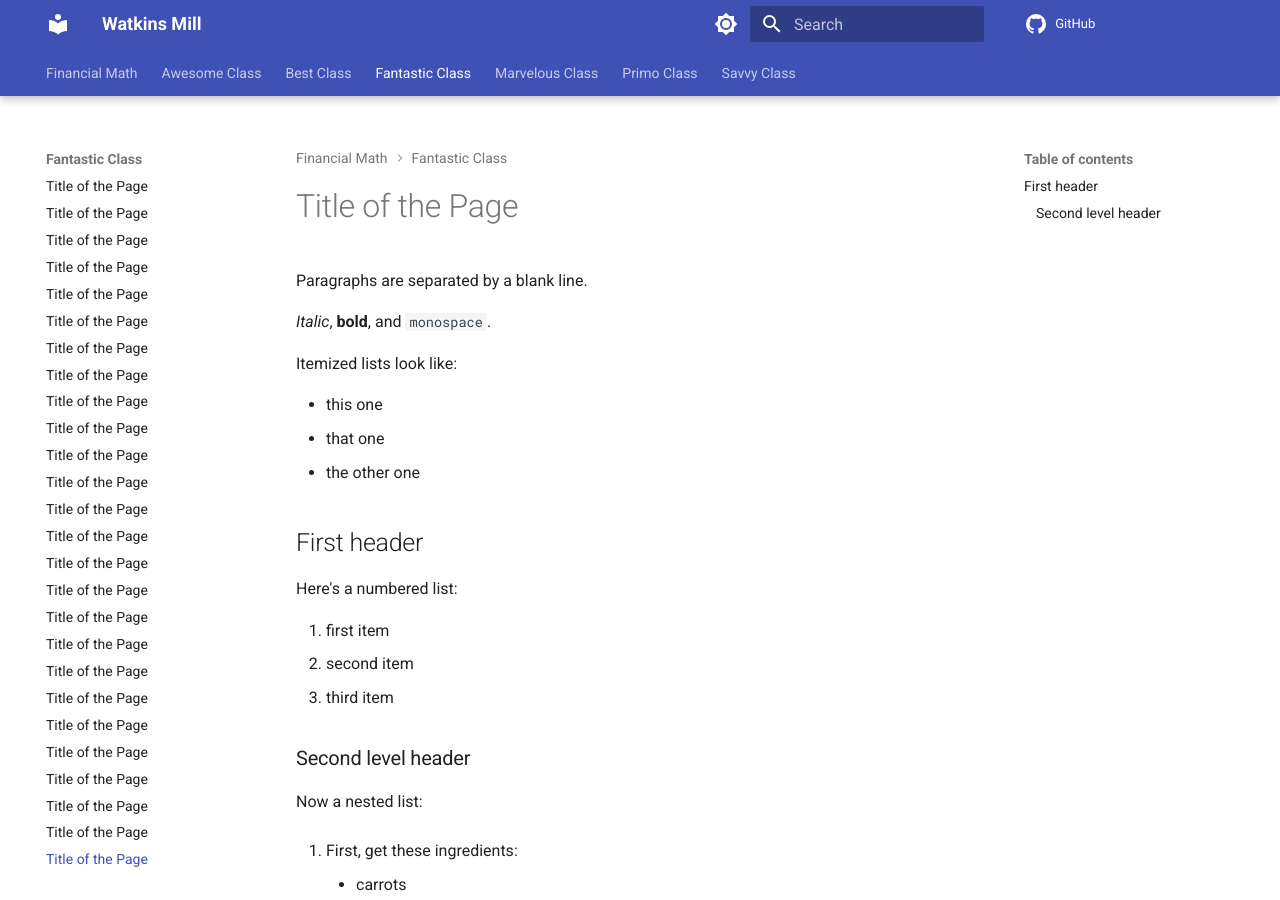
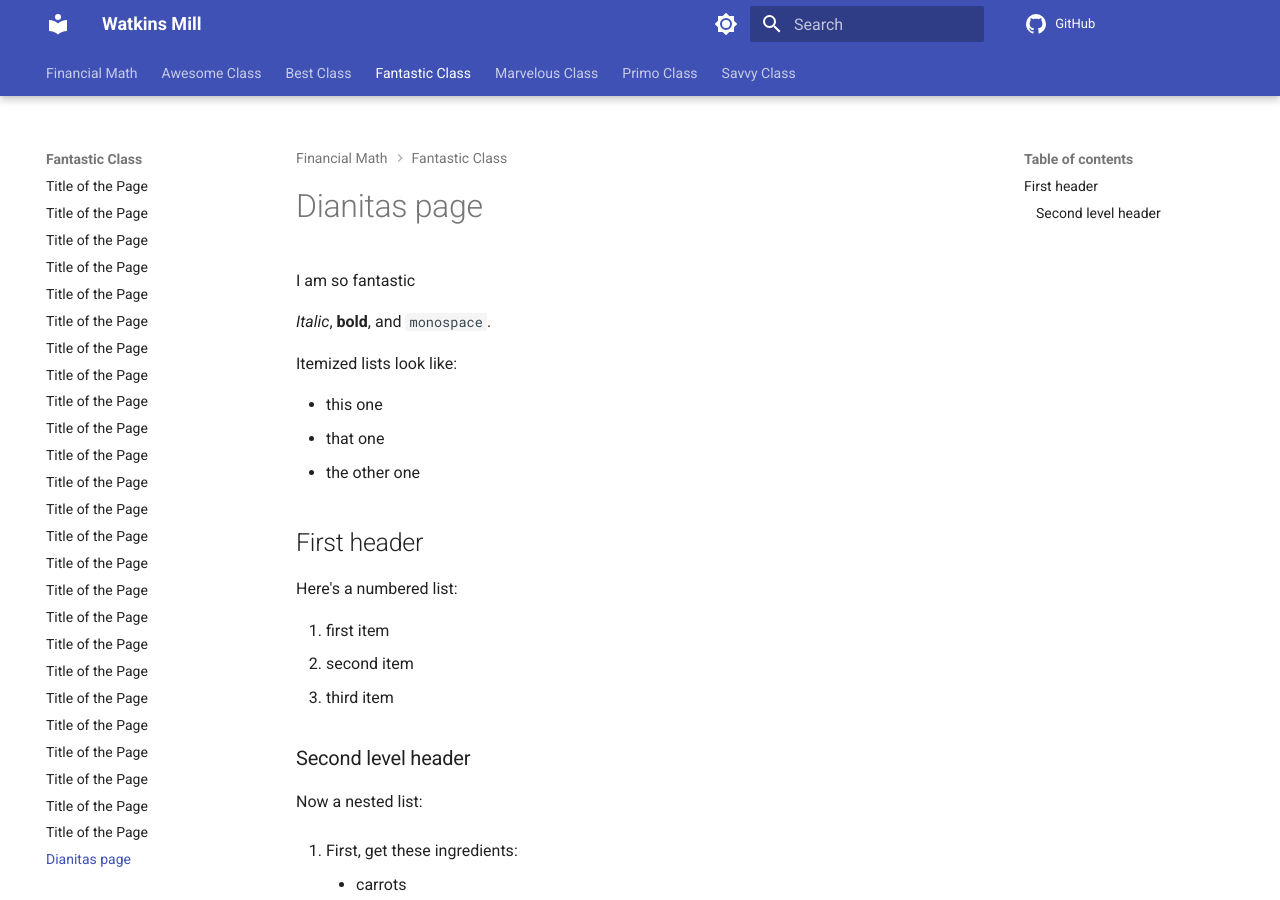
Before and after one commit to drjmarino/website, an MkDocs documentation site: the page built from docs/fantastic/human26.md, in a window 1280 px wide and 900 px high. Built offline with MkDocs 1.6.1 and Material for MkDocs 9.7.7, drawn with Linux system fonts in a browser that asks for light colours; comment, search, counter and statistics services are not loaded.

Commit message:
Update human26.md

```diff
--- a/docs/fantastic/human26.md
+++ b/docs/fantastic/human26.md
@@ -1,6 +1,6 @@
-# Title of the Page
+# Dianitas page
 
-Paragraphs are separated by a blank line.
+I am so fantastic
 
 *Italic*, **bold**, and `monospace`.
 
```
